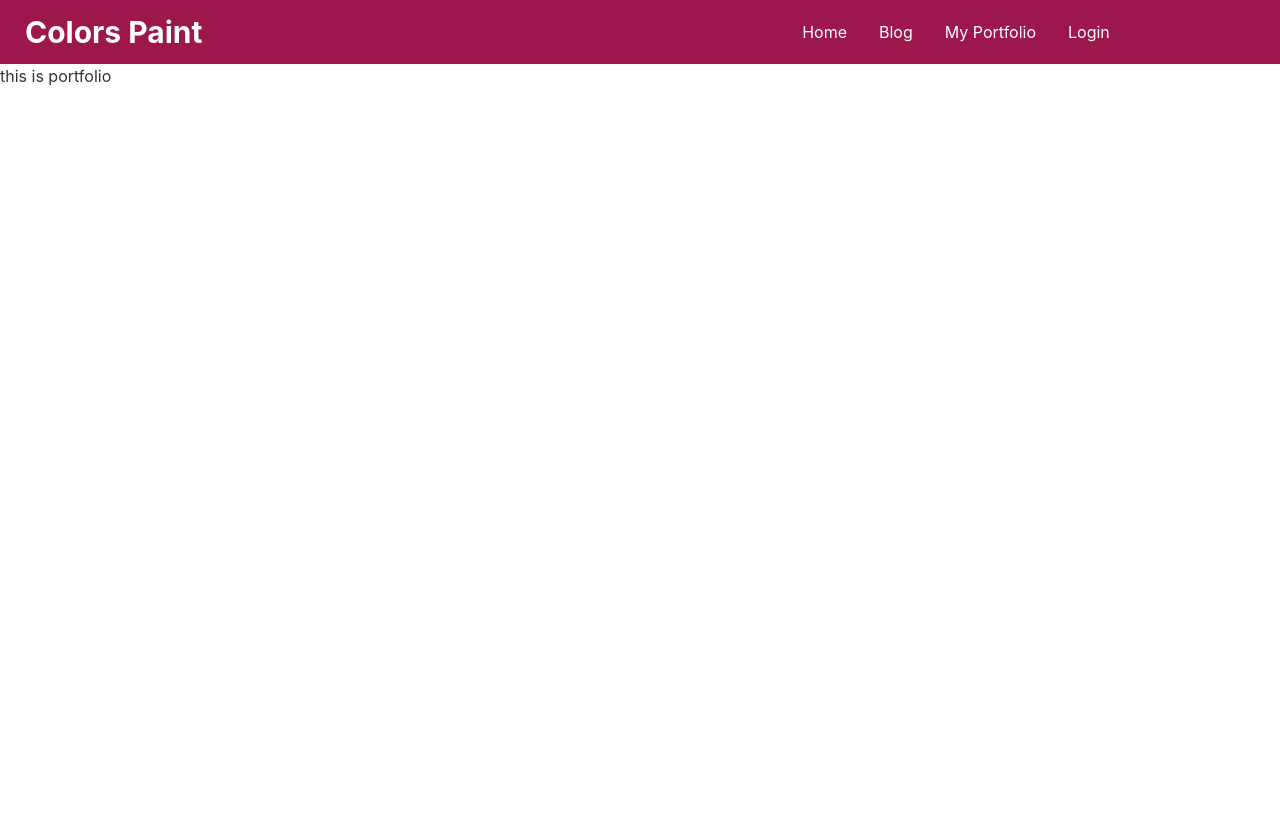
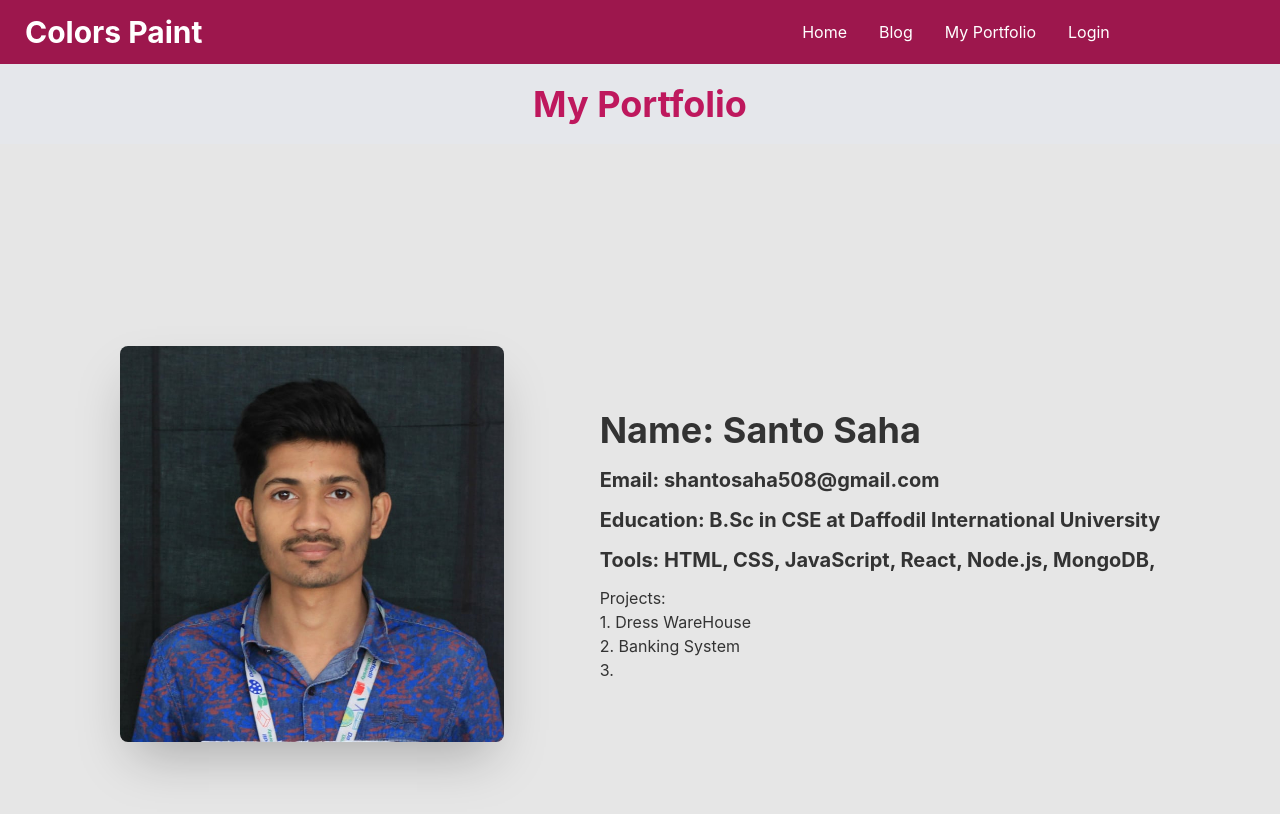
Before and after one commit to SantoSaha508/manufacturar-website-client, a React (Create React App) app: page /myportfolio in a window 1280 px wide. Shown: the top 814 px of the page. Built offline with nearby package versions, Linux system fonts and the light colour scheme.

Commit message:
add my portfolio

```diff
--- a/src/Pages/MyPortfolio/MyPortfolio.js
+++ b/src/Pages/MyPortfolio/MyPortfolio.js
@@ -1,9 +1,34 @@
 import React from 'react';
+import mypic from '../../image/portfolio/myImage.jpg';
 
 const MyPortfolio = () => {
     return (
-        <div>
-            <h2>this is portfolio</h2>
+        <div className='bg-gray-200'>
+            <h2 className='text-center font-bold text-4xl p-5 text-pink-700'>My Portfolio</h2>
+
+            <div>
+                <div className="hero min-h-screen bg-base-200">
+                    <div className="hero-content flex-col lg:flex-row ">
+                        <img src={mypic} className="max-w-sm rounded-lg shadow-2xl" />
+                        <div className='ml-20'>
+                            <h1 className="text-4xl font-bold my-4">Name: Santo Saha
+                            </h1>
+                            <h1 className="text-xl font-bold">Email: shantosaha508@gmail.com
+                            </h1>
+                            <h1 className="text-xl font-bold my-3">Education: B.Sc in CSE at Daffodil International University
+                            </h1>
+                            <h1 className="text-xl font-bold">Tools: HTML, CSS, JavaScript, React, Node.js, MongoDB,
+                            </h1>
+                            <p className='my-3'>
+                                Projects: <br /> 1. <a href="">Dress WareHouse</a><br />
+                                2. <a href="">Banking System</a> <br />
+                                <a href="">3.</a>
+                            </p>
+
+                        </div>
+                    </div>
+                </div>
+            </div>
         </div>
     );
 };
--- a/src/Pages/Shared/Navbar.js
+++ b/src/Pages/Shared/Navbar.js
@@ -11,7 +11,7 @@ const Navbar = () => {
     return (
         <div className="navbar bg-pink-800 text-white">
             <div className="navbar-start ">
-                <div className="dropdown">
+                <div className="dropdown ">
                     <label tabindex="0" className="btn btn-ghost lg:hidden">
                         <svg xmlns="http://www.w3.org/2000/svg" className="h-5 w-5" fill="none" viewBox="0 0 24 24" stroke="currentColor"><path stroke-linecap="round" stroke-linejoin="round" stroke-width="2" d="M4 6h16M4 12h8m-8 6h16" /></svg>
                     </label>
```
Also changed, not shown: src/image/portfolio/myImage.jpg (added).
